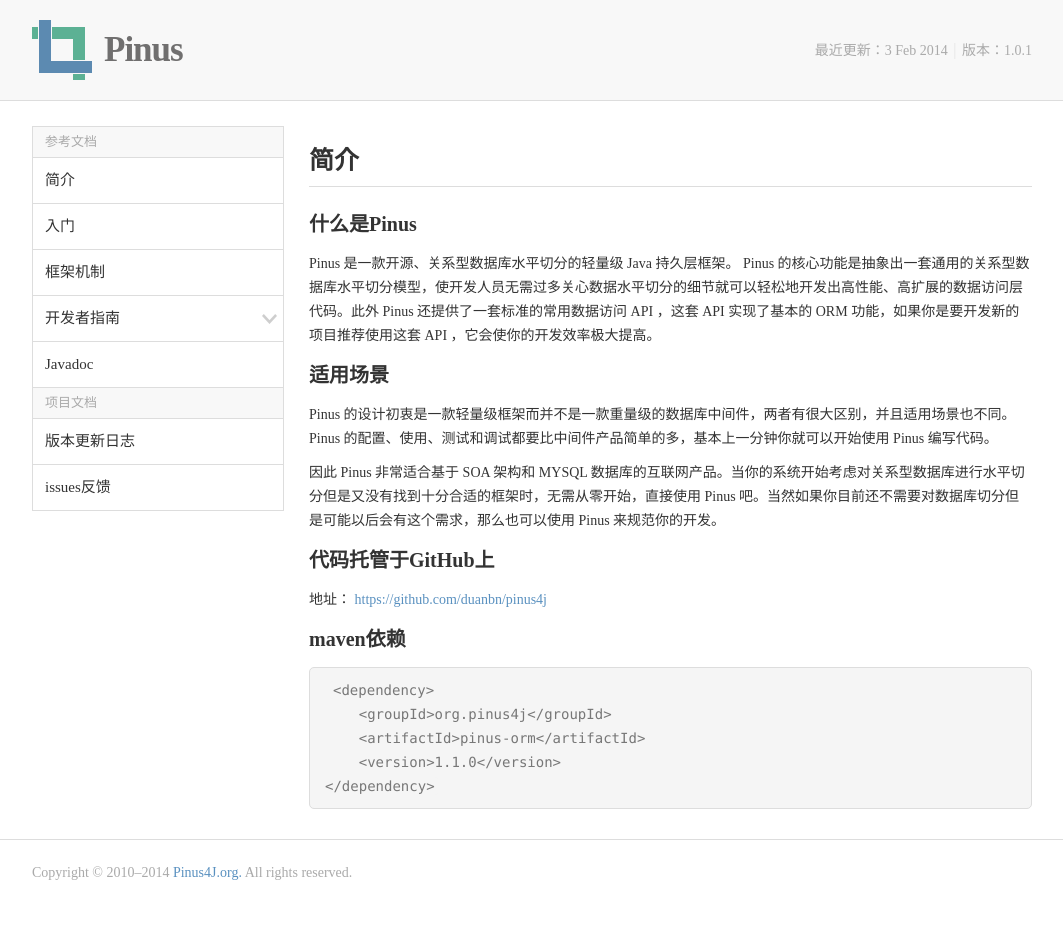
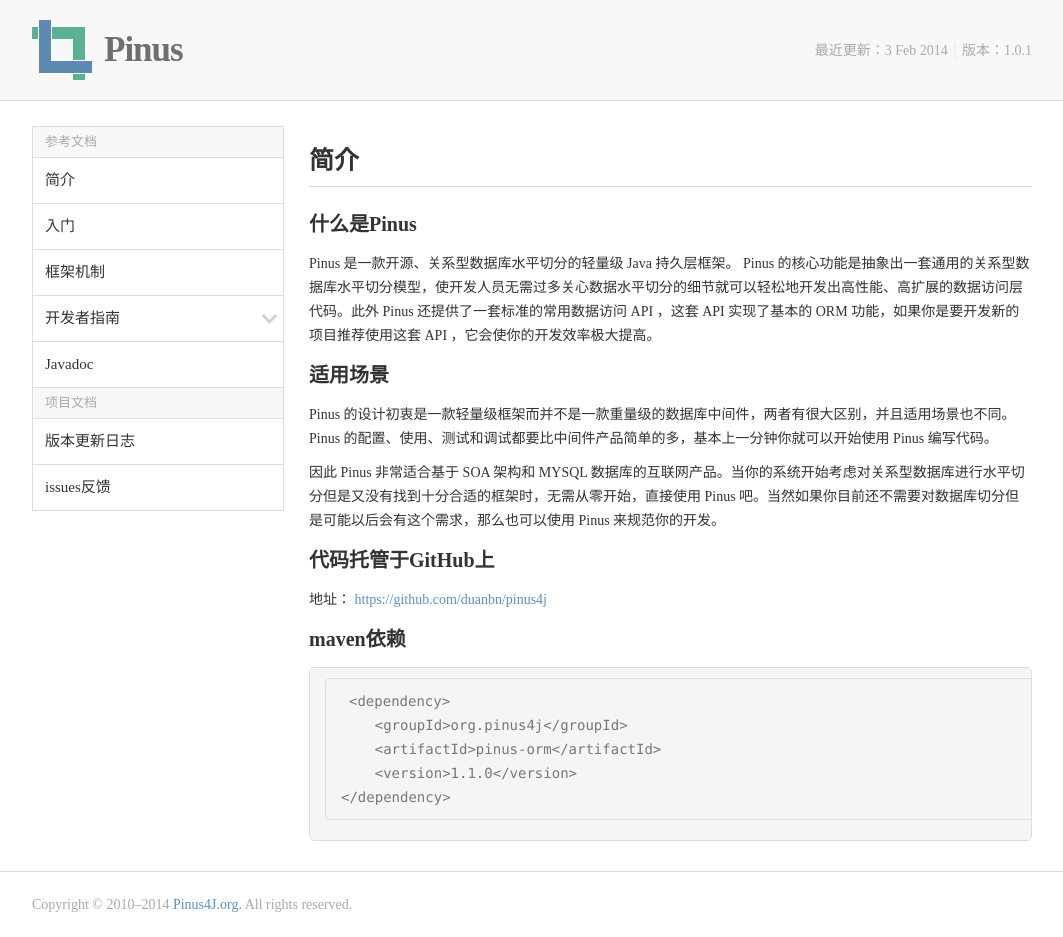
Before and after one commit to duanbn/pinus4j, a Jekyll site: the page built from _posts/2015-02-12-brief.md, in a window 1280 px wide. Shown: the whole page, without its empty margins (108-1171 px from the left). Built offline with Jekyll 4.4.1, drawn with Linux system fonts in a browser that asks for light colours; before the commit the page ends 905 px from its top, so only the background shows below that.

Commit message:
Update 2015-02-12-brief.md

````diff
--- a/_posts/2015-02-12-brief.md
+++ b/_posts/2015-02-12-brief.md
@@ -18,9 +18,10 @@ Pinus 的设计初衷是一款轻量级框架而并不是一款重量级的数
 
 ## maven依赖
 
-{% highlight xml %}<dependency>
+```
+<dependency>
     <groupId>org.pinus4j</groupId>
     <artifactId>pinus-orm</artifactId>
     <version>1.1.0</version>
 </dependency>
-{% endhighlight %}
+```
````
